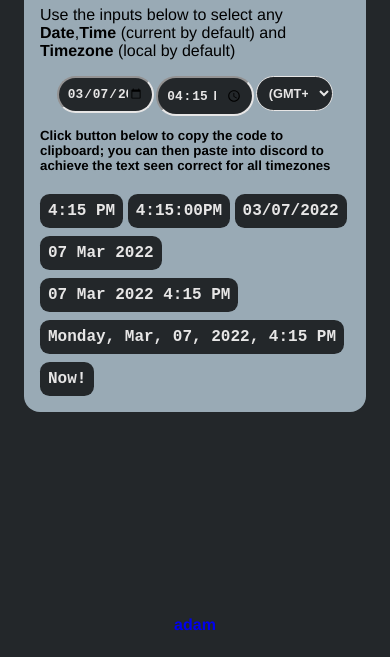
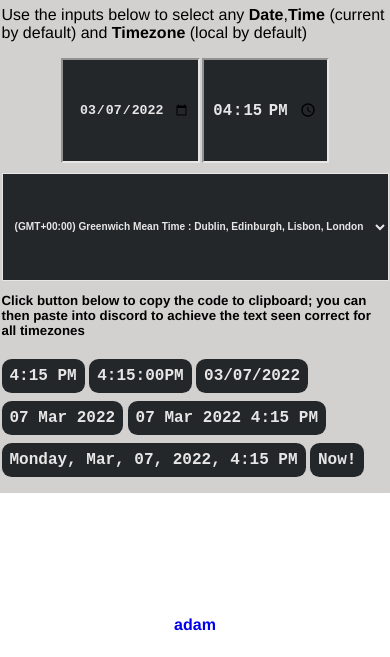
Before and after one commit to adamrg00/discord-time, a plain HTML site: page index.html in a window 390 px wide. Shown: the part 187-844 px from the top of the page. Drawn offline with Linux system fonts and the light colour scheme.

Commit message:
big styling changes?

```diff
--- a/style.css
+++ b/style.css
@@ -4,14 +4,14 @@ body {
     margin-top: 1rem;
     align-items: center;
     justify-content: center;
-    background-color:#23272A;
+    background-color:#ffffff;
 }
 #container{
     border: 2rem;
     display: flex;
     flex-direction: column;
     gap: 1vh;
-    background-color: #99AAB5;
+    background-color: #d3d0d0;
     padding: 1rem;
     margin: 1rem;
     border-radius: 1rem;
@@ -38,6 +38,7 @@ code:hover {
     display: flex;
     justify-content: center;
     gap: 0.5vw;
+    flex-wrap: wrap;
 }
 h5 {
     font-weight: bold;
@@ -54,7 +55,6 @@ button, input, select{
     padding: 0.5rem;
     height: 150%;
     width: 25%;
-    border-radius: 3rem;
 
     border-color: rgb(231, 230, 230);
 }
@@ -77,3 +77,35 @@ a {
 a:visited, a:active {
 color: rgb(15, 4, 19);
 }
+
+#date-select, #time-select {
+    height: 10vh;
+    width: fit-content;
+    font-size: 2vw;
+    word-break: break-all;
+}
+#date-select {
+    font-size: 1.6vw;
+}
+#timezone-select {
+    align-self: center;
+    width: fit-content;
+    height: 12.8vh;
+    font-size:1vw;
+}
+
+#body, h5 {
+    align-self: center;
+}
+
+@media screen and (max-width: 800px) {
+    #time-select {
+        font-size:4vw;
+    }
+    #date-select {
+        font-size: 3.4vw;
+    }
+    #timezone-select {
+        font-size: 2.6vw;
+    }
+}
```
